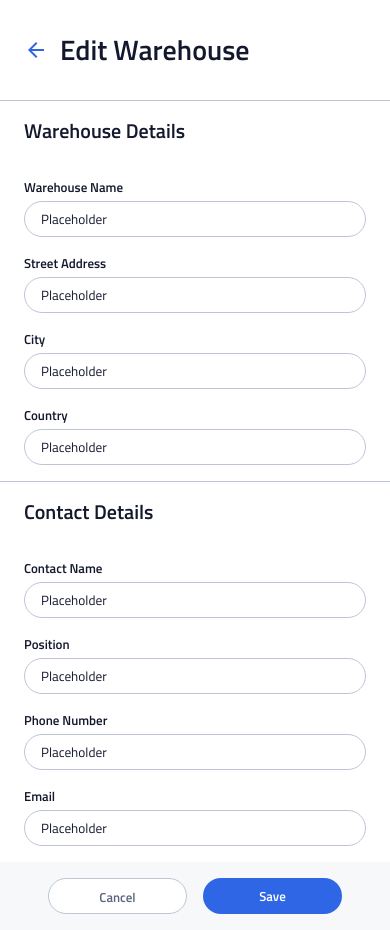
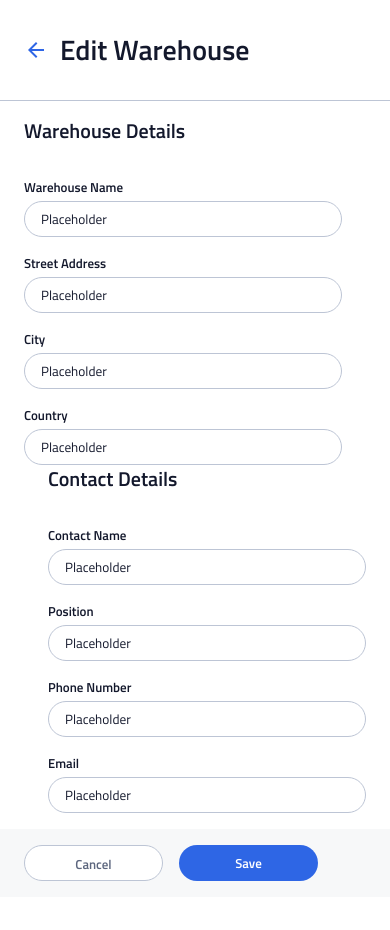
Before and after one commit to timohuennebeck/instock-jon, a React (Create React App) app: page /warehouses/1/edit in a window 390 px wide. After the commit the page ends 897 px from the top, so only its background shows below. Built offline with nearby package versions, Linux system fonts and the light colour scheme.

Commit message:
add tablet version

```diff
--- a/src/pages/WarehousesDetailsEdit/WarehousesDetailsEdit.jsx
+++ b/src/pages/WarehousesDetailsEdit/WarehousesDetailsEdit.jsx
@@ -13,19 +13,21 @@ function WarehousesDetailsEdit() {
                 </div>
 
                 <div className="warehouse-edit__details">
-                    <h2 className="warehouse-edit__details-header">Warehouse Details</h2>
+                    <div className="warehouse-edit__details-address">
+                        <h2 className="warehouse-edit__details-address-header">Warehouse Details</h2>
                         <InputField label="Warehouse Name" value="Placeholder" />
                         <InputField label="Street Address" value="Placeholder" />
                         <InputField label="City" value="Placeholder" />
                         <InputField label="Country" value="Placeholder" />
                     </div>
 
-                <div className="warehouse-edit__contact">
-                    <h2 className="warehouse-edit__contact-header">Contact Details</h2>
+                    <div className="warehouse-edit__details-contact">
+                        <h2 className="warehouse-edit__details-contact-header">Contact Details</h2>
                         <InputField label="Contact Name" value="Placeholder" />
                         <InputField label="Position" value="Placeholder" />
                         <InputField label="Phone Number" value="Placeholder" />
                         <InputField label="Email" value="Placeholder" />
+                    </div>
                 </div>
 
                 <div className="warehouse-edit__buttons">
--- a/src/pages/WarehousesDetailsEdit/WarehousesDetailsEdit.scss
+++ b/src/pages/WarehousesDetailsEdit/WarehousesDetailsEdit.scss
@@ -1,32 +1,51 @@
 @use "../../styles/partials/variables" as *;
 @use "../../styles/partials/mixins" as *;
 
-
 .warehouse-edit {
-
     &__header {
         display: flex;
         gap: 12px;
         padding: 32px 24px;
+        border-bottom: 1px solid $sec-color-2;
     }
 
-    &__details-header, &__contact-header {
-        padding-bottom: 16px;
-    }
+    &__details {
+        padding: 16px 24px;
 
-    &__details, &__contact, &__buttons {
-        padding: 16px 24px;
-    }
+        @include tablet {
+            padding: 24px 32px;
+            display: flex;
+            justify-content: space-evenly;
+        }
 
-    &__details, &__contact {
-        border-top: 1px solid $sec-color-2;
+        &-address {
+            padding-right: 24px;
+
+            @include tablet {
+                border-right: 1px solid $sec-color-2;
+            }
+        }
+
+        &-contact {
+            padding-left: 24px;
+        }
+
+        &-address,
+        &-contact {
+            @include tablet {
+                width: 100%;
+            }
+
+            &-header {
+                padding-bottom: 16px;
+            }
+        }
     }
 
     &__buttons {
+        padding: 16px 24px;
         display: flex;
         gap: 16px;
-        justify-content: center;
         background-color: $background-color-2;
     }
-
 }
```
Lines whose indentation alone changed are shown as unchanged.
